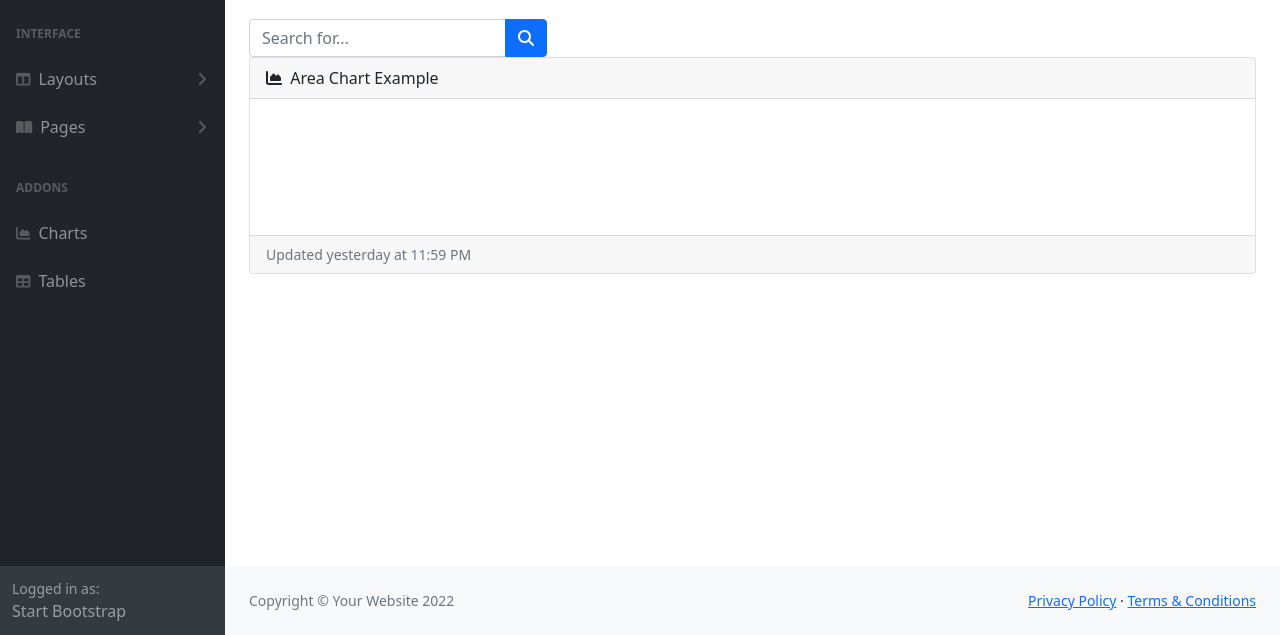
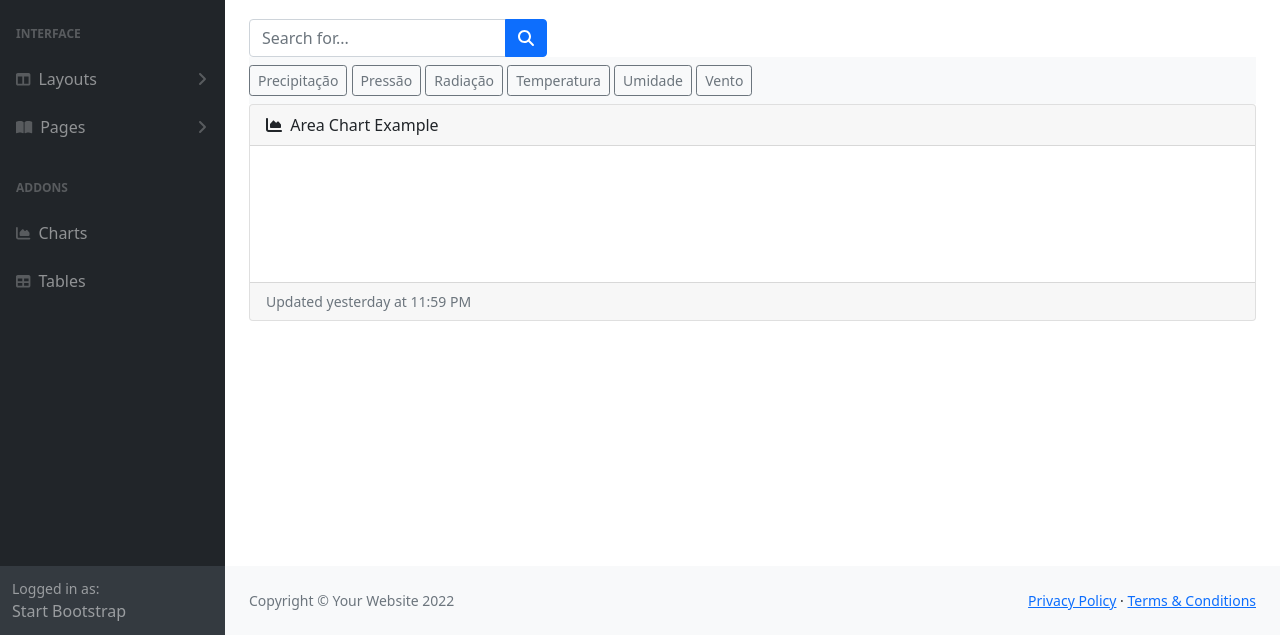
Before and after one commit to CarcaraTec/IACIT, a plain HTML site: page Aplicação/src/main/resources/templates/charts.html in a window 1280 px wide. Shown: the part 165-800 px from the top of the page. Drawn offline with nearby package versions, Linux system fonts and the light colour scheme.

Commit message:
Atualização botão charts

```diff
--- a/Aplicação/src/main/resources/templates/charts.html
+++ b/Aplicação/src/main/resources/templates/charts.html
@@ -128,6 +128,18 @@
                                 <button class="btn btn-primary" id="btnNavbarSearc" type="button" onclick="assinar()"><i class="fas fa-search" ></i></button>
                             </div>
                         </form>
+                        <div>
+                            <nav class="navbar navbar-light bg-light">
+                                <form class="form-inline">
+                                    <button class="btn btn-sm btn-outline-secondary" type="button">Precipitação</button>
+                                    <button class="btn btn-sm btn-outline-secondary" type="button">Pressão</button>
+                                    <button class="btn btn-sm btn-outline-secondary" type="button">Radiação</button>
+                                    <button class="btn btn-sm btn-outline-secondary" type="button">Temperatura</button>
+                                    <button class="btn btn-sm btn-outline-secondary" type="button">Umidade</button>
+                                    <button class="btn btn-sm btn-outline-secondary" type="button">Vento</button>
+                                </form>
+                            </nav>
+                        </div>
                         <div class="card mb-4">
                             <div class="card-header">
                                 <i class="fas fa-chart-area me-1"></i>
```
Also changed, not shown: 5 other files.
